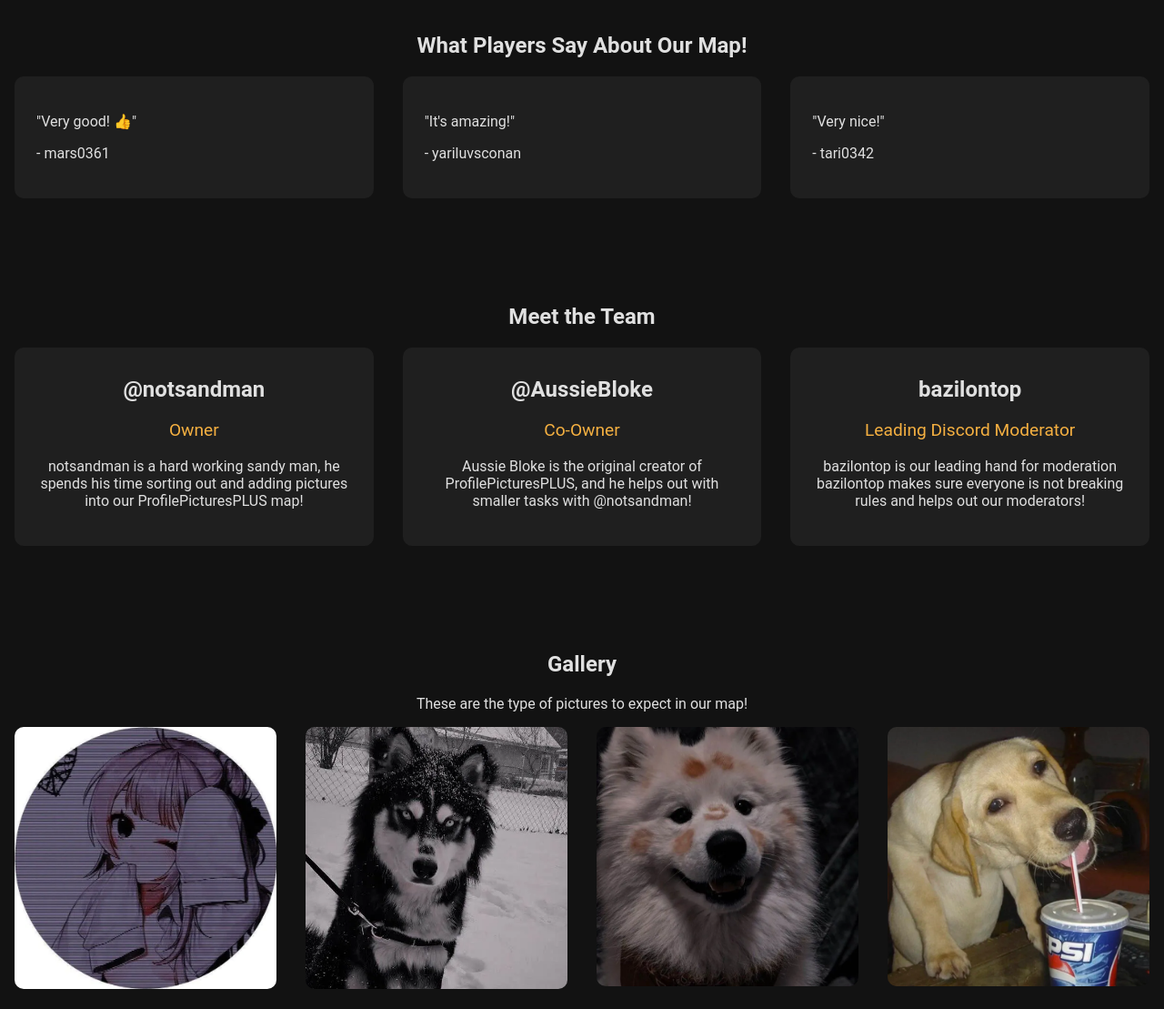
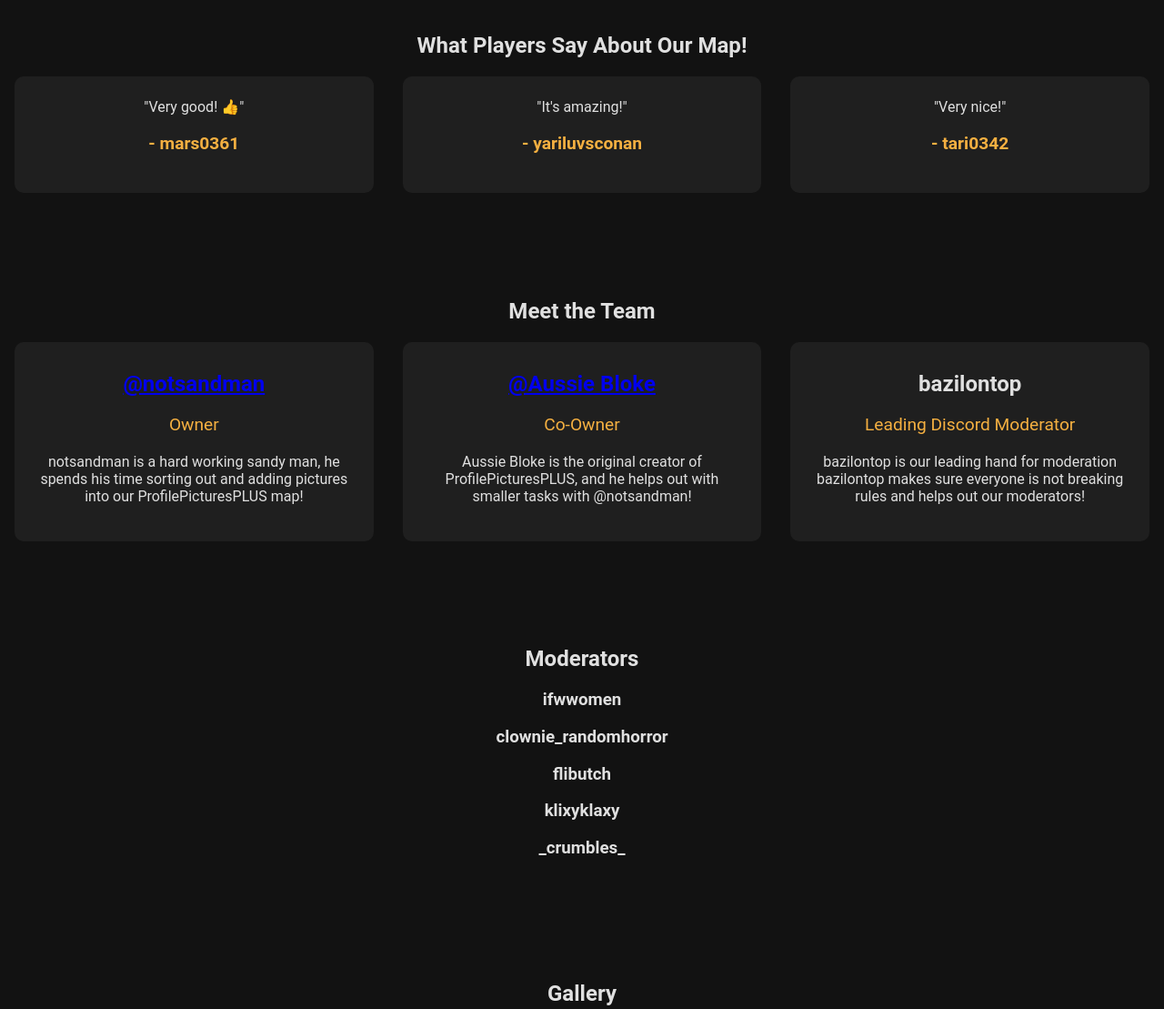
Before and after one commit to ProfilePicturesPLUS/main, a plain HTML site: page index.html in a window 1280 px wide. Shown: the part 1180-2289 px from the top of the page at 91% size. Drawn offline with Linux system fonts and the light colour scheme.

Commit message:
Add files via upload

```diff
--- a/index.html
+++ b/index.html
@@ -19,6 +19,7 @@
                     <li><a href="#community">Community</a></li>
                     <li><a href="#testimonials">Testimonials</a></li>
                     <li><a href="#meet-the-team">Meet the Team</a></li>
+                    <li><a href="#moderators">Moderators</a></li>
                     <li><a href="#gallery">Gallery</a></li>
                     <li><a href="#faq">FAQ</a></li>
                 </ul>
@@ -107,12 +108,16 @@
             <h2>Meet the Team</h2>
             <div class="team-grid">
                 <div class="team-member">
-                    <h3 class="team-name">@notsandman</h3>
+                    <h3 class="team-name">
+                        <a href="https://rec.net/user/notsandman" target="_blank" rel="noopener noreferrer">@notsandman</a>
+                    </h3>
                     <p class="team-role">Owner</p>
                     <p class="team-bio">notsandman is a hard working sandy man, he spends his time sorting out and adding pictures into our ProfilePicturesPLUS map!</p>
                 </div>
                 <div class="team-member">
-                    <h3 class="team-name">@AussieBloke</h3>
+                    <h3 class="team-name">
+                        <a href="https://rec.net/user/AussieBloke" target="_blank" rel="noopener noreferrer">@Aussie Bloke</a>
+                    </h3>
                     <p class="team-role">Co-Owner</p>
                     <p class="team-bio">Aussie Bloke is the original creator of ProfilePicturesPLUS, and he helps out with smaller tasks with @notsandman!</p>
                 </div>
@@ -120,6 +125,30 @@
                     <h3 class="team-name">bazilontop</h3>
                     <p class="team-role">Leading Discord Moderator</p>
                     <p class="team-bio">bazilontop is our leading hand for moderation bazilontop makes sure everyone is not breaking rules and helps out our moderators!</p>
+                </div>
+            </div>
+        </div>
+    </section>
+
+    <!-- Moderators Section -->
+    <section id="moderators">
+        <div class="section-container">
+            <h2>Moderators</h2>
+            <div class="moderators-grid">
+                <div class="moderator-item">
+                    <h3 class="moderator-name">ifwwomen</h3>
+                </div>
+                <div class="moderator-item">
+                    <h3 class="moderator-name">clownie_randomhorror</h3>
+                </div>
+                <div class="moderator-item">
+                    <h3 class="moderator-name">flibutch</h3>
+                </div>
+                <div class="moderator-item">
+                    <h3 class="moderator-name">klixyklaxy</h3>
+                </div>
+                <div class="moderator-item">
+                    <h3 class="moderator-name">_crumbles_</h3>
                 </div>
             </div>
         </div>
--- a/script.js
+++ b/script.js
@@ -1,13 +1,16 @@
-// Toggle FAQ answers
+// script.js
+
+// FAQ Toggle
 document.querySelectorAll('.faq-question').forEach(button => {
     button.addEventListener('click', () => {
-        const faqItem = button.parentElement;
-        faqItem.classList.toggle('active');
+        const answer = button.nextElementSibling;
+        answer.style.display = answer.style.display === 'block' ? 'none' : 'block';
     });
 });
 
-// Toggle mobile menu
+// Mobile Menu Toggle
 document.getElementById('mobile-menu').addEventListener('click', () => {
     const navLinks = document.querySelector('.nav-links');
-    navLinks.style.display = navLinks.style.display === 'flex' ? 'none' : 'flex';
+    const isVisible = navLinks.classList.toggle('visible');
+    document.getElementById('mobile-menu').setAttribute('aria-expanded', isVisible);
 });
--- a/styles.css
+++ b/styles.css
@@ -81,16 +81,59 @@ header {
     text-align: center;
 }
 
-.features-grid,
-.testimonials-grid,
-.team-grid,
-.gallery-grid {
-    display: grid;
-    gap: 2rem;
+/* Define the pop-out animation */
+@keyframes popOut {
+    0% {
+        transform: scale(0.9);
+        opacity: 0;
+    }
+    100% {
+        transform: scale(1);
+        opacity: 1;
+    }
 }
 
+/* Apply the pop-out animation only to specific sections */
+#features .section-container,
+#testimonials .section-container,
+#meet-the-team .section-container,
+#gallery .section-container,
+#faq .section-container {
+    animation: popOut 0.6s ease-out;
+}
+
+/* Optional: Stagger the animations */
+#features .section-container { animation-delay: 0.2s; }
+#testimonials .section-container { animation-delay: 0.4s; }
+#meet-the-team .section-container { animation-delay: 0.6s; }
+#gallery .section-container { animation-delay: 0.8s; }
+#faq .section-container { animation-delay: 1s; }
+
+/* Hover Pop-Out Effect */
+.features-grid .feature-item,
+.testimonials-grid .testimonial-item,
+.team-grid .team-member,
+.gallery-grid img {
+    transition: transform 0.3s ease, box-shadow 0.3s ease;
+}
+
+.features-grid .feature-item:hover,
+.testimonials-grid .testimonial-item:hover,
+.team-grid .team-member:hover {
+    transform: scale(1.05);
+    box-shadow: 0 4px 8px rgba(0, 0, 0, 0.3);
+}
+
+.gallery-grid img:hover {
+    transform: scale(1.05);
+    box-shadow: 0 4px 8px rgba(0, 0, 0, 0.3);
+}
+
+/* Features Section */
 .features-grid {
+    display: grid;
     grid-template-columns: repeat(auto-fit, minmax(200px, 1fr));
+    gap: 2rem;
 }
 
 .feature-item {
@@ -99,26 +142,37 @@ header {
     border-radius: 10px;
 }
 
+/* Testimonials Section */
 .testimonials-grid {
+    display: grid;
     grid-template-columns: repeat(auto-fit, minmax(300px, 1fr));
+    gap: 2rem;
 }
 
 .testimonial-item {
     background-color: #1f1f1f;
     padding: 1.5rem;
     border-radius: 10px;
-    text-align: left;
+    text-align: center;
 }
 
-.testimonial-img {
-    border-radius: 50%;
-    width: 60px;
-    height: 60px;
-    object-fit: cover;
+.testimonial-text {
+    font-size: 1rem;
+    color: #e0e0e0;
+    margin: 0 0 0.5rem;
 }
 
+.testimonial-name {
+    font-size: 1.2rem;
+    font-weight: bold;
+    color: #f5b041;
+}
+
+/* Team Section */
 .team-grid {
+    display: grid;
     grid-template-columns: repeat(auto-fit, minmax(300px, 1fr));
+    gap: 2rem;
 }
 
 .team-member {
@@ -133,6 +187,15 @@ header {
     margin: 0.5rem 0;
 }
 
+/* Targeting specific team members with unique classes */
+.team-name.notsandman {
+    color: white;
+}
+
+.team-name.aussie-bloke {
+    color: white;
+}
+
 .team-role {
     font-size: 1.2rem;
     color: #f5b041;
@@ -142,8 +205,11 @@ header {
     font-size: 1rem;
 }
 
+/* Gallery Section */
 .gallery-grid {
+    display: grid;
     grid-template-columns: repeat(auto-fit, minmax(200px, 1fr));
+    gap: 2rem;
 }
 
 .gallery-grid img {
```
